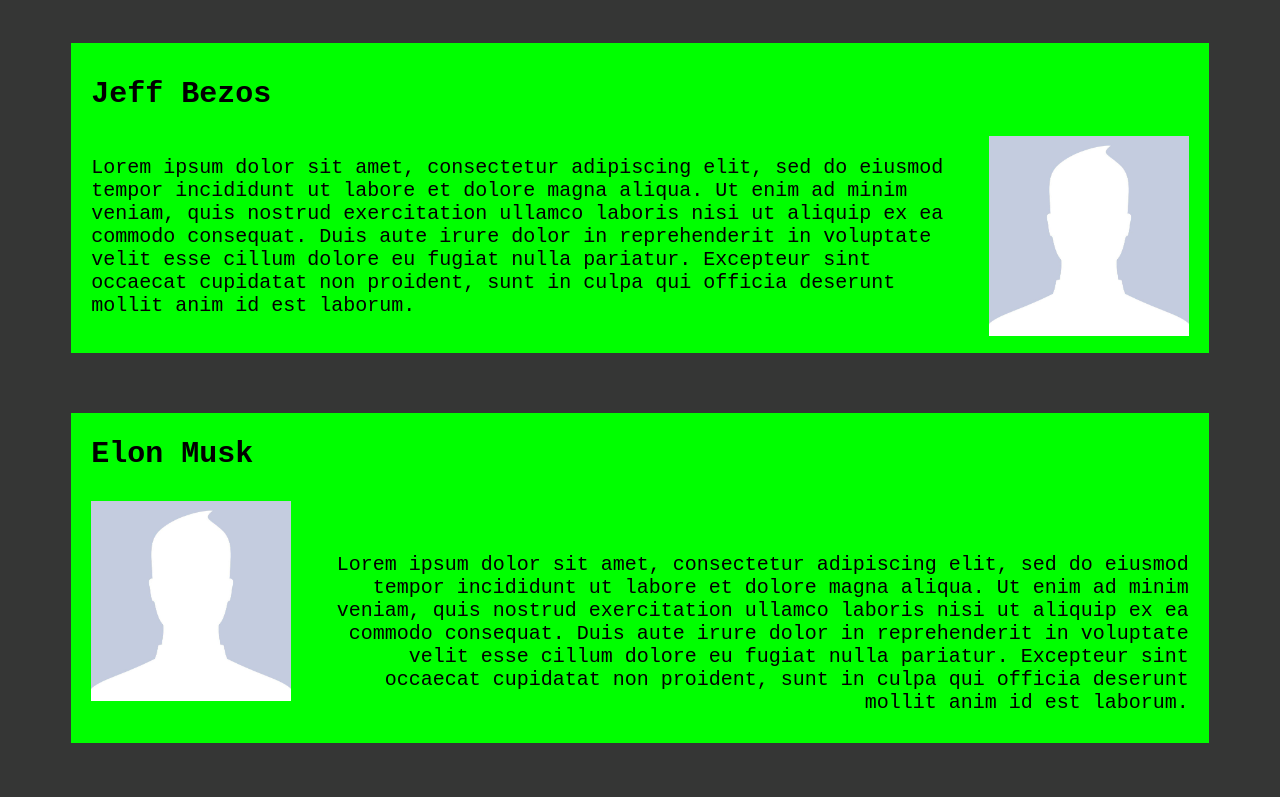
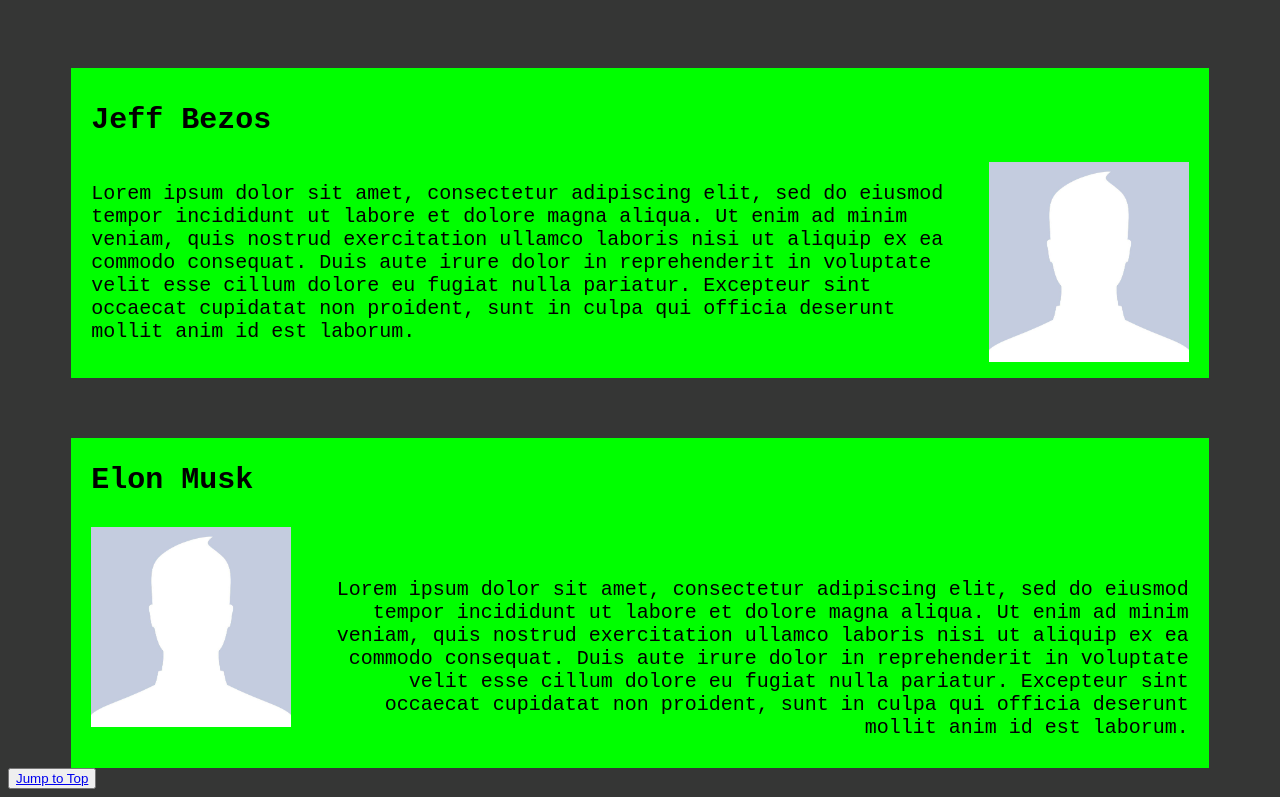
Before and after one commit to ryancull29/teamworkwebsite, a plain HTML site: page members.html in a window 1280 px wide. Shown: the part 1046-1843 px from the top of the page. Before the commit the page ends 1797 px from the top, so only its background shows below. Drawn offline with Linux system fonts and the light colour scheme.

Commit message:
Update members.html

```diff
--- a/members.html
+++ b/members.html
@@ -6,11 +6,14 @@
 
 		<link rel="stylesheet" href="templateStyles.css">
 		<link rel="stylesheet" href="membersStyles.css">
-		<title>Members</title>
+		<title>RGU Computing Society - Members</title>
 
 	</head>
 
 	<body>
+
+
+		<h1>Our Members</h1>
 
 		<div class="header">
 
@@ -89,8 +92,6 @@
 
 		<div class="main">
 
-		<h1>Our Members</h1>
-
 
 			<div class="memberInfoLeft">
 
@@ -156,6 +157,14 @@
 
 		</div>
 
+		<div class="pageTopButton">
+				<button type="button" >
+
+					<a href="#pageTop">Jump to  Top</a>
+				</button>
+
+			</div>
+
 	</body>
 
 </html>
```
